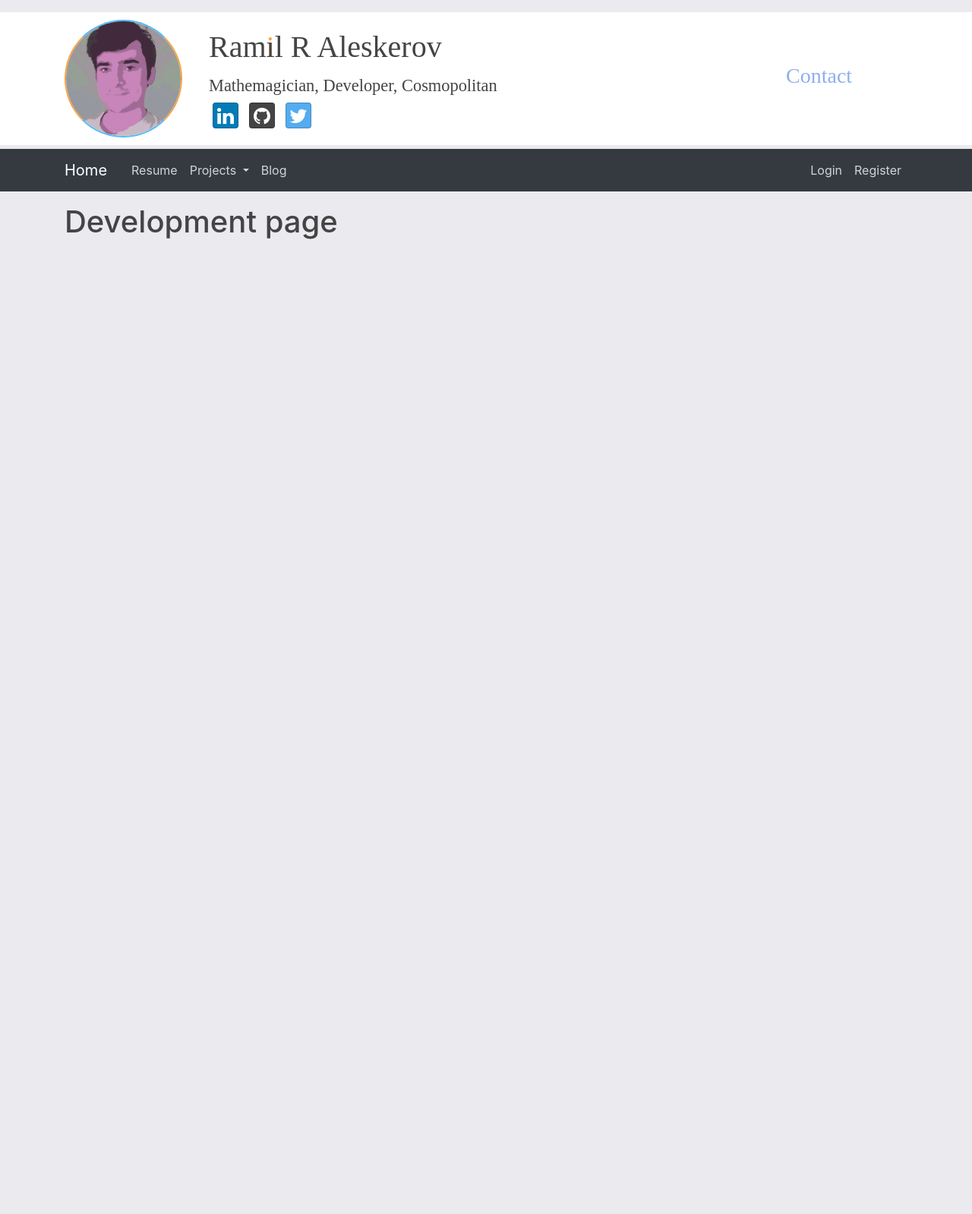
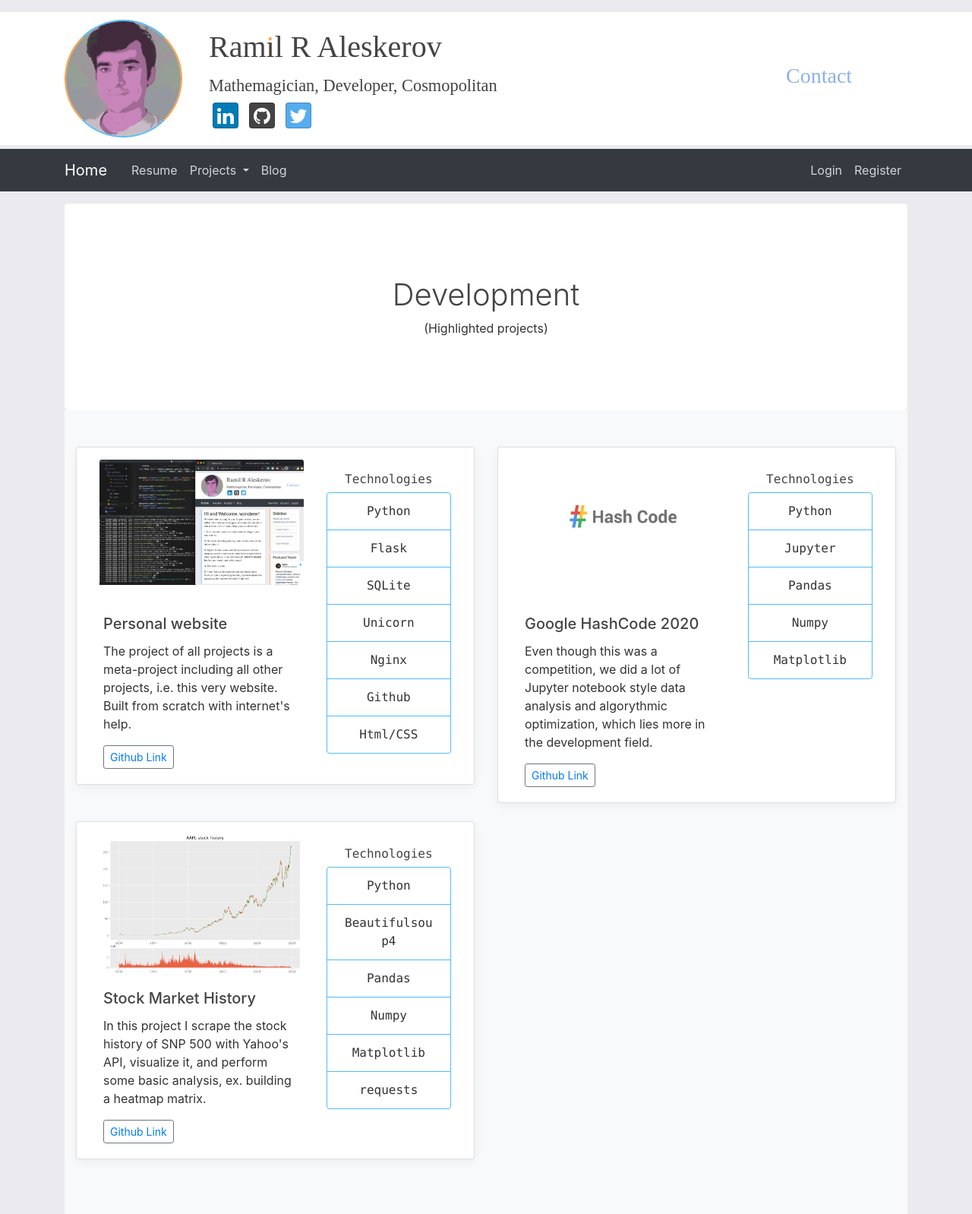
Before and after one commit to Mathemmagician/Flask_website, a Flask app: page /projects/development in a window 1280 px wide. Shown: the whole page at 76% size. Before the commit the page ends 315 px from the top, so only its background shows below. Run offline with Flask 2, Linux system fonts and the light colour scheme; parts of the project's set-up code (start-up, migrations or seed data) failed here and were passed over; some libraries are stand-ins or nearby versions.

Commit message:
Filled in Development section, added live codeforces rating

```diff
--- a/flaskblog/projects/project_templates/academic.html
+++ b/flaskblog/projects/project_templates/academic.html
@@ -46,7 +46,7 @@
           <h5 class="card-title">Transistor Operation</h5>
           <p class="card-text">
           	This paper decsribes the structure of various transistors, history of their development, physics behind magic,
-          	applience in boolean mathmatics and their  use in modern computers.
+          	applience in boolean mathematics and their use in modern computers.
           	<div class="d-flex justify-content-between align-items-center">
             <div class="btn-group">
               <button type="button" class="btn btn-sm btn-outline-secondary"><a href="{{ url_for('projects.static', filename='papers/Transistor_paper.pdf') }}">View PDF</a></button>
--- a/flaskblog/projects/project_templates/development.html
+++ b/flaskblog/projects/project_templates/development.html
@@ -1,6 +1,140 @@
 {% extends "layout.html" %}
 {% block content %}
 
-<h1> Development page</h1>
+
+<section class="jumbotron text-center">
+	<div class="container">
+	  <h1 class="jumbotron-heading">Development </h1>
+	  <!<p class="lead text-muted">(Highlighted projects)</p>
+
+	</div>
+</section>
+
+<div class="album py-5 bg-light">
+	<div class="container">
+		<div class="row">
+
+			<div class="col-lg-6 ">
+				<div class="card mb-4 box-shadow">
+					<div class="container-fluid row">
+						<div class="col-md-8">
+						  	<div class="container" style="height: 200px;">
+								<img class="card-img-top" src="{{ url_for('projects.static', filename='images/Flask_website.png') }}" alt="Card image cap">
+						  	</div>
+						    <div class="card-body">
+								<h5 class="card-title">Personal website</h5>
+								<p class="card-text">
+									The project of all projects is a meta-project including all other projects, i.e. this very website.
+									Built from scratch with internet's help.
+								</p>
+						      	<div class="d-flex justify-content-between align-items-center">
+							        <div class="btn-group">
+							          <button type="button" class="btn btn-sm btn-outline-secondary">
+							          	<a href="https://github.com/Mathemmagician/Flask_website">Github Link</a>
+							          </button>
+							        </div>
+
+						      	</div>
+						    </div>
+						</div>
+						<div class="col-md-4 card-technologies">
+					    	<h6> Technologies </h6>
+					        <ul class="list-group ml-4 ml-md-0" >
+					          	<li class="list-group-item"> Python </li>
+								<li class="list-group-item"> Flask </li>
+								<li class="list-group-item"> SQLite </li>
+								<li class="list-group-item"> Unicorn </li>
+								<li class="list-group-item"> Nginx </li>
+								<li class="list-group-item"> Github </li>
+								<li class="list-group-item"> Html/CSS </li>
+				        	</ul>
+					    </div>
+					</div>
+				</div>
+			</div>
+
+
+			<div class="col-lg-6 ">
+				<div class="card mb-4 box-shadow">
+					<div class="container-fluid row">
+						<div class="col-md-8">
+						  	<div class="container" style="height: 200px;">
+								<img class="card-img-top" src="{{ url_for('projects.static', filename='images/hashcode.jpg') }}" alt="Card image cap">
+						  	</div>
+						    <div class="card-body">
+								<h5 class="card-title"> Google HashCode 2020 </h5>
+								<p class="card-text">
+									Even though this was a competition,
+									we did a lot of Jupyter notebook style data analysis and algorythmic optimization,
+									which lies more in the development field.
+								</p>
+						      	<div class="d-flex justify-content-between align-items-center">
+							        <div class="btn-group">
+							          <button type="button" class="btn btn-sm btn-outline-secondary">
+							          	<a href="https://github.com/Mathemmagician/HashCode2020">Github Link</a>
+							          </button>
+							        </div>
+
+						      	</div>
+						    </div>
+						</div>
+						<div class="col-md-4 card-technologies">
+					    	<h6> Technologies </h6>
+					        <ul class="list-group ml-4 ml-md-0" >
+					          	<li class="list-group-item"> Python </li>
+								<li class="list-group-item"> Jupyter </li>
+								<li class="list-group-item"> Pandas </li>
+								<li class="list-group-item"> Numpy </li>
+								<li class="list-group-item"> Matplotlib </li>
+				        	</ul>
+					    </div>
+					</div>
+				</div>
+			</div>
+
+
+
+			<div class="col-lg-6 ">
+				<div class="card mb-4 box-shadow">
+					<div class="container-fluid row">
+						<div class="col-md-8">
+						  	<div class="container" style="height: 200px;">
+								<img class="card-img-top" src="{{ url_for('projects.static', filename='images/stock.png') }}" alt="Card image cap">
+						  	</div>
+						    <div class="card-body">
+								<h5 class="card-title"> Stock Market History </h5>
+								<p class="card-text">
+									In this project I scrape the stock history of SNP 500 with Yahoo's API, visualize it,
+									and perform some basic analysis, ex. building a heatmap matrix.
+								</p>
+						      	<div class="d-flex justify-content-between align-items-center">
+							        <div class="btn-group">
+							          <button type="button" class="btn btn-sm btn-outline-secondary">
+							          	<a href="https://github.com/Mathemmagician/Stock_scraper">Github Link</a>
+							          </button>
+							        </div>
+
+						      	</div>
+						    </div>
+						</div>
+						<div class="col-md-4 card-technologies">
+					    	<h6> Technologies </h6>
+					        <ul class="list-group ml-4 ml-md-0" >
+					          	<li class="list-group-item"> Python </li>
+								<li class="list-group-item"> Beautifulsoup4 </li>
+								<li class="list-group-item"> Pandas </li>
+								<li class="list-group-item"> Numpy </li>
+								<li class="list-group-item"> Matplotlib </li>
+								<li class="list-group-item"> requests </li>
+				        	</ul>
+					    </div>
+					</div>
+				</div>
+			</div>
+
+
+		</div>
+	</div>
+</div>
 
 {% endblock content %}
--- a/flaskblog/static/main.css
+++ b/flaskblog/static/main.css
@@ -192,3 +192,16 @@ footer p {
   margin-top: 1em;
   max-height: 100%;
 }
+.card-technologies {
+  margin: 2em auto;
+  padding: 0px;
+  text-align: center;
+  font-family: "Monaco";
+}
+.card-technologies h6 {
+  text-align: center;
+}
+.card-technologies li {
+  border-color: #50bcfa;
+
+}
--- a/flaskblog/templates/layout.html
+++ b/flaskblog/templates/layout.html
@@ -120,6 +120,22 @@
       {% if sidebar %}
         <div class="col-md-4 site-sidebar">
           <div class="content-section">
+            <h3 style="text-align: center;"> Competitive Rating <small style='color:red;'> Live </small></h3>
+
+
+            <img src="codeforces_history.png" style="width: 100%;">
+
+          </div>
+
+          <div class="content-section">
+            <h4> Featured Tweet </h4>
+            <blockquote class="twitter-tweet" data-dnt="true">
+              <p lang="en" dir="ltr">Woohoo! My team, unExpected Value, came in
+                1540th place overall in the <a href="https://twitter.com/hashtag/HashCode?src=hash&amp;ref_src=twsrc%5Etfw">#HashCode</a>
+                Online Qualification Round . Our final score was 25773211. 🏆 <a href="https://t.co/o4kKTgCoCS">https://t.co/o4kKTgCoCS</a></p>&mdash; Ramil (@Mathemmagician) <a href="https://twitter.com/Mathemmagician/status/1230887513306300416?ref_src=twsrc%5Etfw">February 21, 2020</a></blockquote> <script async src="https://platform.twitter.com/widgets.js" charset="utf-8"></script>
+          </div>
+
+          <div class="content-section">
             <h3>Sidebar</h3>
             <p class='text-muted'>Might put some interesting information
               <ul class="list-group">
@@ -129,13 +145,7 @@
               </ul>
             </p>
           </div>
-          <div class="content-section">
-            <h4> Featured Tweet </h4>
-            <blockquote class="twitter-tweet" data-dnt="true">
-              <p lang="en" dir="ltr">Woohoo! My team, unExpected Value, came in
-                1540th place overall in the <a href="https://twitter.com/hashtag/HashCode?src=hash&amp;ref_src=twsrc%5Etfw">#HashCode</a>
-                Online Qualification Round . Our final score was 25773211. 🏆 <a href="https://t.co/o4kKTgCoCS">https://t.co/o4kKTgCoCS</a></p>&mdash; Ramil (@Mathemmagician) <a href="https://twitter.com/Mathemmagician/status/1230887513306300416?ref_src=twsrc%5Etfw">February 21, 2020</a></blockquote> <script async src="https://platform.twitter.com/widgets.js" charset="utf-8"></script>
-          </div>
+
         </div>
       {% endif %}
 
```
Also changed, not shown: flaskblog/main/routes.py (+18 -2 lines), flaskblog/main/utils.py (+30 -0 lines), flaskblog/projects/static/images/Flask_website.png (added), flaskblog/projects/static/images/hashcode.jpg (added), flaskblog/projects/static/images/hashcode.png (added), flaskblog/projects/static/images/stock.png (added).
